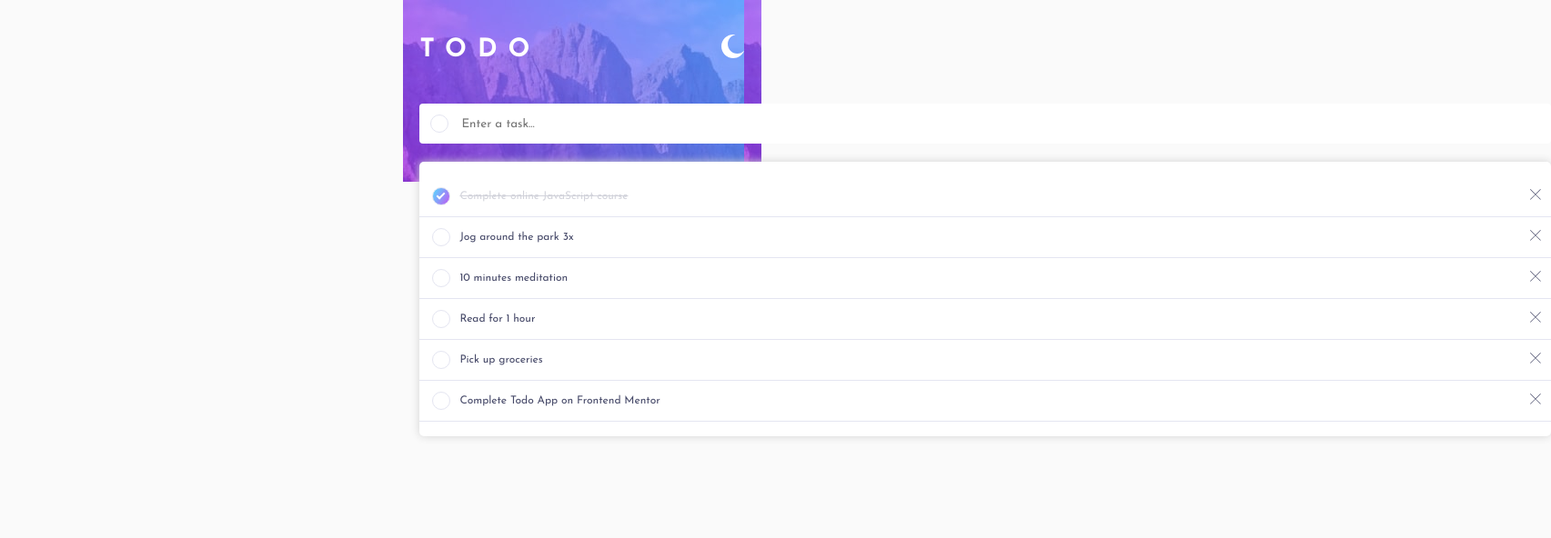
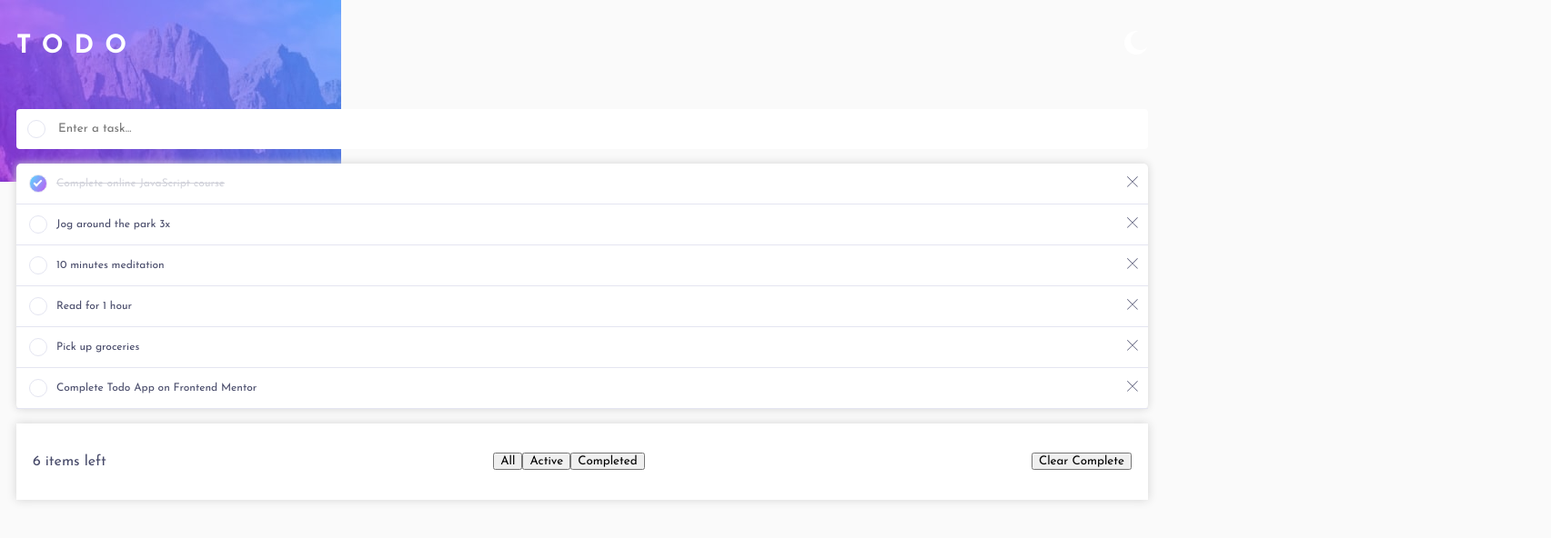
Before and after one commit to ihatepineapple/todo-app, a React (Create React App) app: page / in a window 1280 px wide. Shown: the top 592 px of the page at 91% size, 1705 px wide, since content can reach past the window. Built offline with nearby package versions, Linux system fonts and the light colour scheme.

Commit message:
better styling

```diff
--- a/src/App.js
+++ b/src/App.js
@@ -7,6 +7,7 @@ import Form from "./components/InputForm.js";
 import FilterButton from "./components/FilterButton.js";
 
 import "./assets/stylesheets/styles.css";
+import background from "../src/assets/images/bg-mobile-light.jpg";
 
 const FILTER_MAP = {
   All: () => true,
@@ -69,23 +70,21 @@ function App(props) {
   const headingText = `${taskList.length} ${tasksNoun} left`;
 
   const handleDeleteComplete = () => {
-    const updatedTasks = tasks.filter((task) => !task.complete)
+    const updatedTasks = tasks.filter((task) => !task.complete);
     setTasks(updatedTasks);
-  }
+  };
 
   return (
-    <div className="todoapp stack-large">
+    <div className="app" style={{ backgroundImage: `url(${background})` }}>
       <Header />
+
+      <section className="app_elements">
         <Form addTask={addTask} />
+        <article className="list">
+          <ul className="todo_list">{taskList}</ul>
+        </article>
 
-
-      <section className="list">
-        <ul className="todo_list">{taskList}</ul>
-      </section>
-
-
-
-      <section className="filters">
+        <article className="filters">
           <p className="filters__info">{headingText}</p>
           <div className="filters__button_group">{filterList}</div>
           <button
@@ -96,6 +95,7 @@ function App(props) {
           >
             Clear Complete
           </button>
+        </article>
       </section>
     </div>
   );
--- a/src/assets/stylesheets/styles.css
+++ b/src/assets/stylesheets/styles.css
@@ -10,18 +10,16 @@
 body {
   background-color: var(--bg-color);
   color: var(--text-color);
-  display: -webkit-box;
-  display: -ms-flexbox;
-  display: flex;
-  -webkit-box-pack: center;
-      -ms-flex-pack: center;
-          justify-content: center;
-  -webkit-box-align: center;
-      -ms-flex-align: center;
-          align-items: center;
   margin: 0;
-  overflow-x: hidden;
-  max-width: 100%;
+  padding: 0;
+}
+
+.app {
+  background-repeat: no-repeat;
+  margin: 0;
+  padding: 0;
+  background-color: var(--bg-color);
+  position: relative;
 }
 
 .title__container, .filters {
@@ -37,34 +35,17 @@ body {
           justify-content: space-between;
 }
 
-header {
-  max-width: 100%;
-}
-
-.header_image {
-  height: 200px;
-  width: 100%;
-  position: relative;
-}
-
-.header_image .title__container {
-  position: absolute;
-  top: 2%;
-  width: calc(100% - 36px);
-}
-
-.header_image .title {
+.title {
   text-transform: uppercase;
   font-size: 28px;
   letter-spacing: 12px;
   color: var(--elements-bg-color);
 }
 
-.input {
-  position: absolute;
+.app_elements {
+  position: relative;
   top: 12%;
   margin: 18px;
-  width: calc(100% - 36px);
 }
 
 .input__form {
@@ -94,13 +75,9 @@ header {
 
 .list {
   background-color: var(--elements-bg-color);
-  margin: 18px;
   -webkit-box-shadow: var(--shadow-outline);
           box-shadow: var(--shadow-outline);
   border-radius: 5px;
-  position: absolute;
-  top: 20%;
-  width: calc(100% - 36px);
 }
 
 .todo_list {
@@ -115,7 +92,6 @@ header {
   -webkit-box-align: center;
       -ms-flex-align: center;
           align-items: center;
-  width: 100%;
   -webkit-box-pack: justify;
       -ms-flex-pack: justify;
           justify-content: space-between;
@@ -147,6 +123,12 @@ header {
 .strike {
   text-decoration: line-through;
   color: var(--task-complete-color);
+}
+
+.filters {
+  background-color: var(--elements-bg-color);
+  -webkit-box-shadow: var(--shadow-outline);
+          box-shadow: var(--shadow-outline);
 }
 
 .cb__container {
--- a/src/assets/stylesheets/styles.scss
+++ b/src/assets/stylesheets/styles.scss
@@ -18,12 +18,18 @@
 body {
     background-color: var(--bg-color);
     color: var(--text-color);
-    display: flex;
-    justify-content: center;
-    align-items: center;
     margin: 0;
-    overflow-x: hidden;
-    max-width: 100%;
+    padding: 0;
+}
+
+.app {
+    background-repeat: no-repeat;
+    margin: 0;
+    padding: 0;
+    background-color: var(--bg-color);
+    position: relative;
+
+
 }
 
 .title__container, .filters {
@@ -33,22 +39,6 @@ body {
     justify-content: space-between;
 }
 
-header {
-    max-width: 100%; //container element sets limits of horizontal scroll
-}
-
-.header_image {
-    height: 200px;
-    width: 100%;
-    position: relative;
-
-
-    .title__container {
-        position: absolute;
-        top: 2%;
-        width: calc(100% - 36px); // prevents horizontal scroll
-
-    }
 
 .title {
     text-transform: uppercase;
@@ -58,14 +48,14 @@ header {
 }
 
 
+.app_elements {
+    position: relative;
+    top: 12%;
+    margin: 18px;
 }
 
 
 .input {
-    position: absolute;
-    top: 12%;
-    margin: 18px;
-    width: calc(100% - 36px); // prevents horizontal scroll
 
     &__form {
         border-radius: 4px;
@@ -92,13 +82,8 @@ header {
 
 .list {
     background-color: var(--elements-bg-color);
-    margin: 18px;
     box-shadow: var(--shadow-outline);
     border-radius: 5px;
-    position: absolute;
-    top: 20%;
-    width: calc(100% - 36px)
-
 }
 
 .todo_list {
@@ -107,10 +92,8 @@ header {
 }
 
 .inline_task {
-    // padding: 8px;
     display: flex;
     align-items: center;
-    width: 100%;
     justify-content: space-between;
     border-bottom: 1px solid;
     border-bottom-color: var(--cb-border);
@@ -119,7 +102,6 @@ header {
         display: flex;
         align-items: center;
         padding: 4px 14px;
-
     }
 }
 
@@ -127,7 +109,6 @@ header {
     cursor: pointer;
     justify-self: flex-end;
     padding-right: 8px;
-
 }
 
 
@@ -139,6 +120,11 @@ header {
 .strike {
     text-decoration: line-through;
     color: var(--task-complete-color);
+}
+
+.filters {
+    background-color: var(--elements-bg-color);
+    box-shadow: var(--shadow-outline);
 }
 
 
--- a/src/components/Header.js
+++ b/src/components/Header.js
@@ -1,8 +1,6 @@
 import React, { useState } from "react";
 import { ReactComponent as DarkModeIcon } from "../assets/icons/icon-moon.svg";
 import { ReactComponent as LightModeIcon } from "../assets/icons/icon-sun.svg";
-import background from "../assets/images/bg-mobile-light.jpg";
-
 
 function Header() {
   const [darkMode, setDarkMode] = useState(false);
@@ -13,18 +11,16 @@ function Header() {
 
   return (
     <header>
-       <div className="header_image" style={{ backgroundImage: `url(${background})` }}>
-
-
       <div className="title__container">
         <h1 className="title">Todo</h1>
         <div className="icon" onClick={toggleDarkMode}>
-            {darkMode ?
-            (<LightModeIcon height="30px" fill="var(--elements-bg-color)"/>) :
-            (<DarkModeIcon height="30px" fill="var(--elements-bg-color)"/>)}
+          {darkMode ? (
+            <LightModeIcon height="30px" fill="var(--elements-bg-color)" />
+          ) : (
+            <DarkModeIcon height="30px" fill="var(--elements-bg-color)" />
+          )}
         </div>
       </div>
-            </div>
     </header>
   );
 }
```
Also changed, not shown: 1 other file (tests, documents, lock files or other folders). Lines whose indentation alone changed are shown as unchanged.
